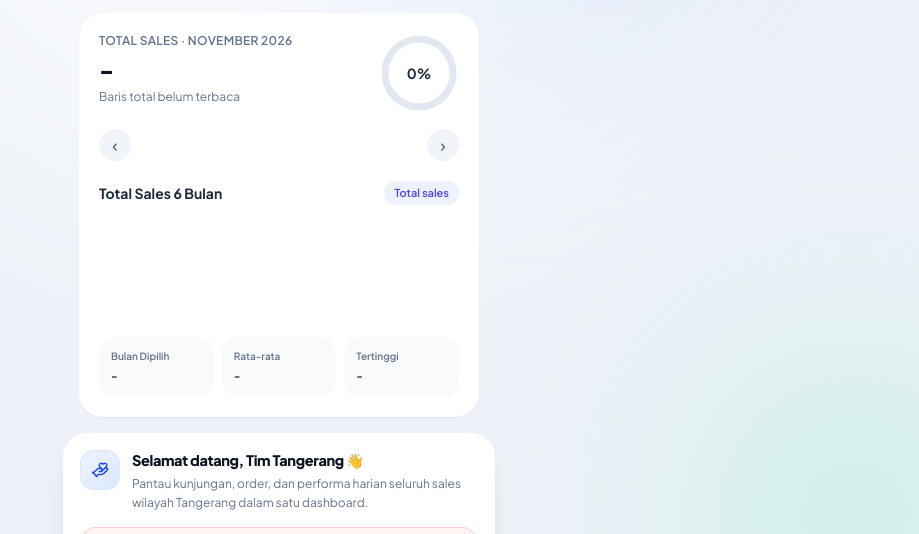
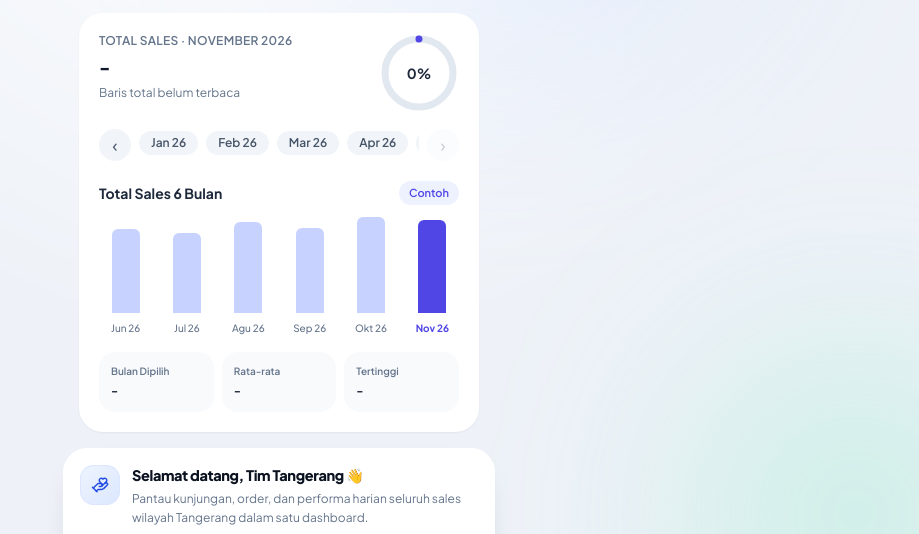
Before and after one commit to kikitambunan5-bot/Tangerang02, a plain HTML site: page index.html in a window 1280 px wide. Shown: the part 260-794 px from the top of the page, without its empty margins (361-1280 px from the left). Drawn offline with nearby package versions, Linux system fonts and the light colour scheme; no server answers.

Commit message:
Update index.html

```diff
--- a/index.html
+++ b/index.html
@@ -671,9 +671,9 @@
 
                   /* ===================== TOTAL SALES (BALOK) ===================== */
 const BULAN_SELESAI = "202611";
-const JUMLAH_TAMPIL = 6;     // jumlah balok yang tampil sekaligus
-const BARIS_TOTAL = 361;     // nomor baris total di spreadsheet (M361 s/d W361)
-const TINGGI_BALOK = 96;     // tinggi maksimal balok (px)
+const JUMLAH_TAMPIL = 6;      // jumlah balok yang tampil sekaligus
+const BARIS_TOTAL = 361;      // baris total di spreadsheet (M361 s/d W361)
+const TINGGI_BALOK = 96;      // tinggi maksimal balok (px)
 
 const NAMA_BULAN = ["Jan","Feb","Mar","Apr","Mei","Jun","Jul","Agu","Sep","Okt","Nov","Des"];
 const NAMA_BULAN_PANJANG = ["Januari","Februari","Maret","April","Mei","Juni","Juli","Agustus","September","Oktober","November","Desember"];
@@ -682,14 +682,16 @@ const NAMA_BULAN_PANJANG = ["Januari","Februari","Maret","April","Mei","Juni","J
 const DAFTAR_BULAN = [];
 for (let n = 1; n <= 11; n++) DAFTAR_BULAN.push("2026" + String(n).padStart(2, "0"));
 
+// state pilihan
+let bulanAktif = null;                                 // null = otomatis (bulan terakhir yang ada datanya)
+let awalJendela = DAFTAR_BULAN.length - JUMLAH_TAMPIL; // jendela awal: Jun 26 s/d Nov 26
+
 function labelPendek(kode) {
-  const m = Number(kode.slice(4)) - 1;
-  return NAMA_BULAN[m] + " " + kode.slice(2, 4);
+  return NAMA_BULAN[Number(kode.slice(4)) - 1] + " " + kode.slice(2, 4);
 }
 
 function labelPanjang(kode) {
-  const m = Number(kode.slice(4)) - 1;
-  return NAMA_BULAN_PANJANG[m] + " 20" + kode.slice(2, 4);
+  return NAMA_BULAN_PANJANG[Number(kode.slice(4)) - 1] + " 20" + kode.slice(2, 4);
 }
 
 function rupiahPenuh(n) {
@@ -702,25 +704,22 @@ function angka(v) {
 }
 
 function totalBulan(total, kode) {
-  if (!total) return 0;
-  return angka(total[kode]);
-}
-
-function nilaiBulan(data, kode) {
-  // jika baris total belum terbaca, pakai contoh supaya grafik tetap tampil
-  if (adaTotal(data)) return totalBulan(data.total, kode);
-  return DEMO_VALUES[DAFTAR_BULAN.indexOf(kode)] || 0;
+  return total ? angka(total[kode]) : 0;
 }
 
 function adaTotal(data) {
   return !!data.total && DAFTAR_BULAN.some(k => totalBulan(data.total, k) > 0);
 }
 
-// baris total: baris 361 spreadsheet = indeks 359 di objects (objects[0] = baris 2)
+function nilaiBulan(data, kode) {
+  if (adaTotal(data)) return totalBulan(data.total, kode);
+  return DEMO_VALUES[DAFTAR_BULAN.indexOf(kode)] || 0;
+}
+
 function cariBarisTotal(objects) {
   const adaAngka = r => !!r && DAFTAR_BULAN.some(k => angka(r[k]) > 0);
 
-  // 1) coba posisi baris 361 (indeks 359)
+  // 1) posisi baris 361 (indeks 359)
   const posisi = objects[BARIS_TOTAL - 2];
   if (adaAngka(posisi)) return posisi;
 
@@ -740,31 +739,23 @@ function ambilData() {
   return { ...d, objects: tanpaTotal, total };
 }
 
-// state
-let bulanAktif = null;                                   // null = otomatis
-let awalJendela = DAFTAR_BULAN.length - JUMLAH_TAMPIL;   // Jun 26 s/d Nov 26
-
 function maksAwal() {
   return DAFTAR_BULAN.length - JUMLAH_TAMPIL;
+}
+
+function batasi(n, min, max) {
+  return Math.min(Math.max(n, min), max);
 }
 
 function bulanTampil(data) {
   if (bulanAktif) return bulanAktif;
   for (let i = DAFTAR_BULAN.length - 1; i >= 0; i--) {
-    if (totalBulan(data.total, DAFTAR_BULAN[i]) > 0) return DAFTAR_BULAN[i];
+    if (nilaiBulan(data, DAFTAR_BULAN[i]) > 0) return DAFTAR_BULAN[i];
   }
   return BULAN_SELESAI;
 }
 
-function pastikanTerlihat(kode) {
-  const idx = DAFTAR_BULAN.indexOf(kode);
-  if (idx < 0) return;
-  if (idx < awalJendela) awalJendela = idx;
-  else if (idx >= awalJendela + JUMLAH_TAMPIL) awalJendela = idx - JUMLAH_TAMPIL + 1;
-  awalJendela = Math.min(Math.max(0, awalJendela), maksAwal());
-}
-
-function renderStripBulan(bulan) {
+function gambarStrip(bulan) {
   const wrap = document.getElementById("bulanStrip");
   if (!wrap) return;
   wrap.innerHTML = "";
@@ -829,23 +820,24 @@ function gambarGrafik(data) {
   if (prev) prev.disabled = awalJendela <= 0;
   if (next) next.disabled = awalJendela >= maksAwal();
 
-  renderStripBulan(bulan);
+  gambarStrip(bulan);
 }
 
 function geserJendela(arah) {
-  awalJendela = Math.min(Math.max(0, awalJendela + arah), maksAwal());
+  awalJendela = batasi(awalJendela + arah, 0, maksAwal());
   if (lastData) gambarGrafik(lastData);
 }
 
 function pilihBulan(kode) {
   bulanAktif = kode;
-  pastikanTerlihat(kode);
+  // grafik berpusat di bulan yang dipilih (jika memungkinkan)
+  const idx = DAFTAR_BULAN.indexOf(kode);
+  awalJendela = batasi(idx - Math.floor(JUMLAH_TAMPIL / 2), 0, maksAwal());
   if (lastData) {
     renderRingkas(lastData);
     gambarGrafik(lastData);
   }
 }
-
       /* ===================== PERINGKAT SALES ===================== */
       const RANK_CLS = [
         "bg-amber-100 text-amber-700",
@@ -958,7 +950,8 @@ function pilihBulan(kode) {
         });
       }
 
-                  /* ===================== RENDER UTAMA ===================== */
+                 /* ===================== RENDER UTAMA ===================== */
+const RING_C = 2 * Math.PI * 34;
 
 function isiTeks(id, teks) {
   const el = document.getElementById(id);
@@ -986,6 +979,18 @@ function renderRingkas(data) {
   isiTeks("sumBulan", ada ? rupiahPenuh(nilai) : "-");
   isiTeks("sumRata", ada ? rupiahPenuh(rata) : "-");
   isiTeks("sumMax", ada ? rupiahPenuh(maks) : "-");
+
+  // angka dibuat tampil penuh: tidak dipotong, boleh turun baris
+  const penuh = {
+    pctNum: "mt-1 break-words text-lg font-extrabold text-slate-900",
+    sumBulan: "mt-1 break-words text-xs font-bold leading-snug text-slate-800",
+    sumRata: "mt-1 break-words text-xs font-bold leading-snug text-slate-800",
+    sumMax: "mt-1 break-words text-xs font-bold leading-snug text-slate-800",
+  };
+  Object.keys(penuh).forEach(id => {
+    const el = document.getElementById(id);
+    if (el) el.className = penuh[id];
+  });
 }
 
 function render() {
@@ -996,7 +1001,6 @@ function render() {
   renderRingkas(data);
   gambarGrafik(data);
 }
-
       /* ===================== MULAI ===================== */
 const btnPrev = document.getElementById("btnBulanPrev");
 const btnNext = document.getElementById("btnBulanNext");
```
